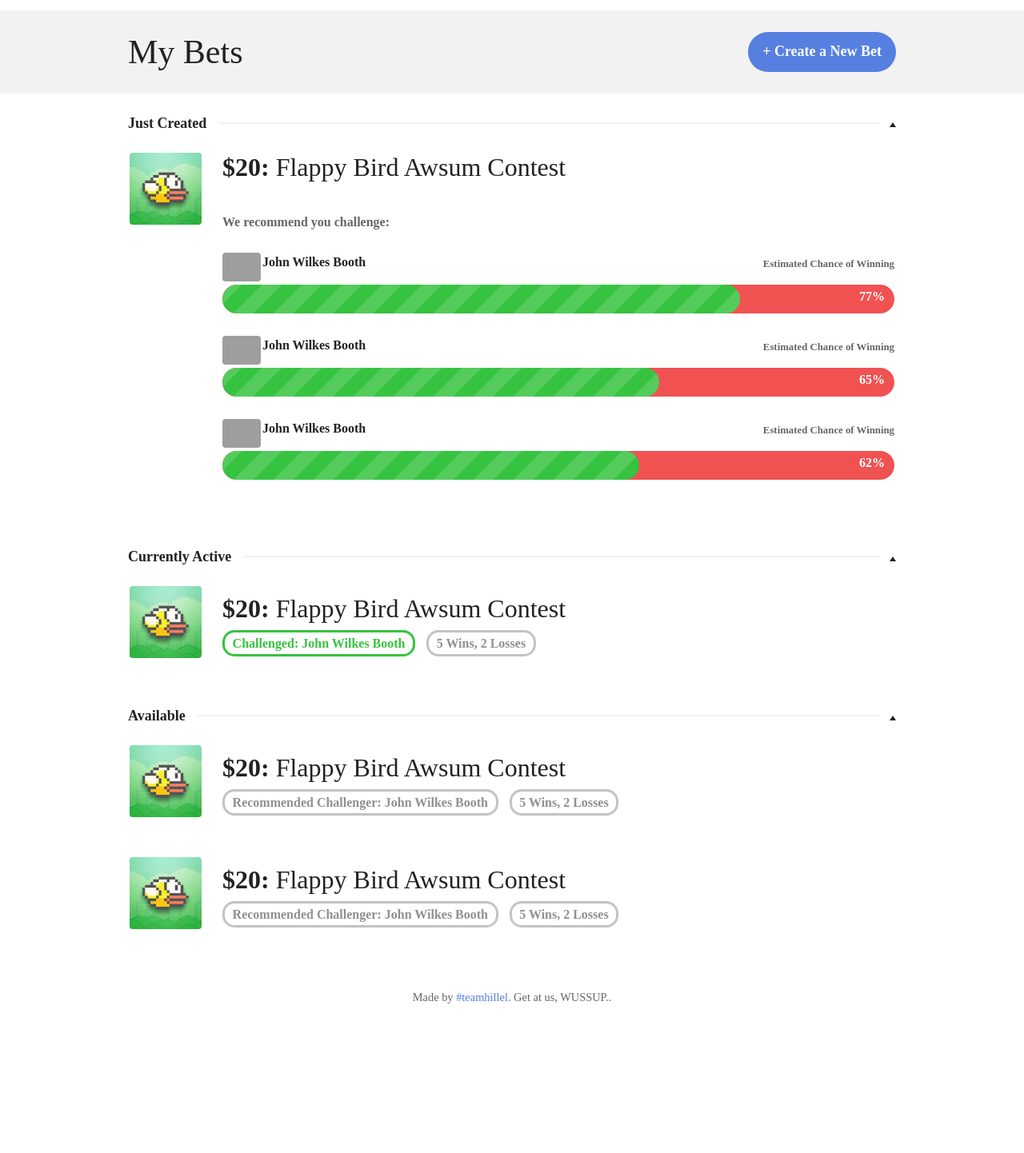
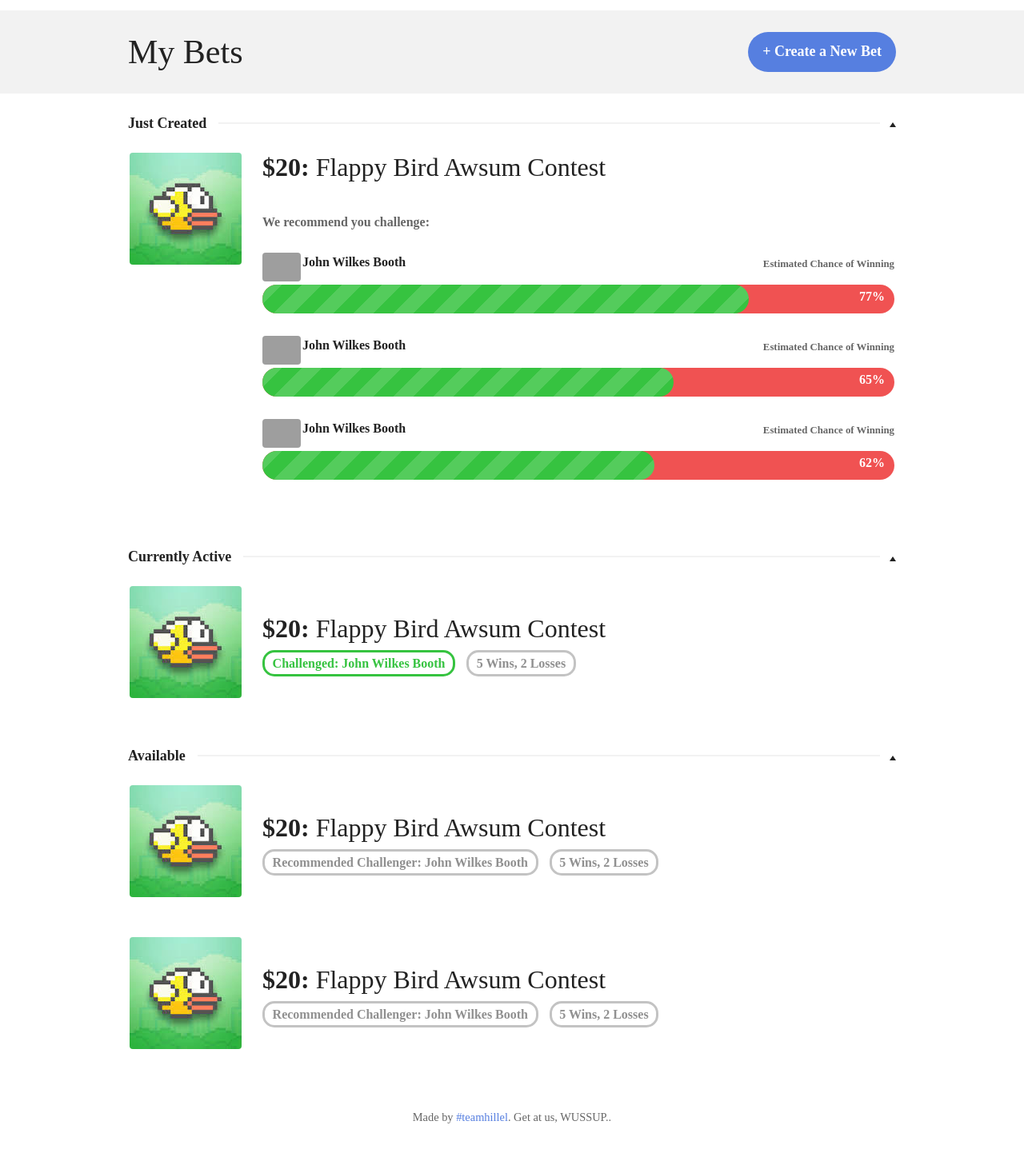
Before and after one commit to aroman/backend, a Flask app: template templates/homepage.html in a window 1280 px wide. Shown: the whole page at 80% size. Before the commit the page ends 1255 px from the top, so only its background shows below. Run offline with Flask 2, Linux system fonts and the light colour scheme; the template is opened without the code that fills it, so the values that code supplies are empty; some libraries are stand-ins or nearby versions; grey boxes are pictures that could not be loaded.

Commit message:
asddsads

```diff
--- a/static/css/style.css
+++ b/static/css/style.css
@@ -230,6 +230,10 @@
 svg {
   min-width: 100%;
   height: 100%;
+}
+.no-responsive {
+  min-width: auto;
+  height: auto;
 }
 .btn {
   display: inline-block;
@@ -700,6 +704,10 @@
   vertical-align: top;
   width: 90px;
 }
+.bets td.avatar img {
+  min-width: auto;
+  height: auto;
+}
 .bets td.details {
   padding-left: 1.5em;
 }
--- a/static/less/style.less
+++ b/static/less/style.less
@@ -55,6 +55,11 @@
 }
 img, svg {
 	.responsive;
+}
+
+.no-responsive {
+	min-width:auto;
+	height:auto;
 }
 
 .btn {
@@ -559,6 +564,10 @@
 		&.avatar {
 			vertical-align:top;
 			width:90px;
+
+			img {
+				.no-responsive;
+			}
 		}
 
 		&.details {
```
Also changed, not shown: templates/homepage.html (indentation only).
